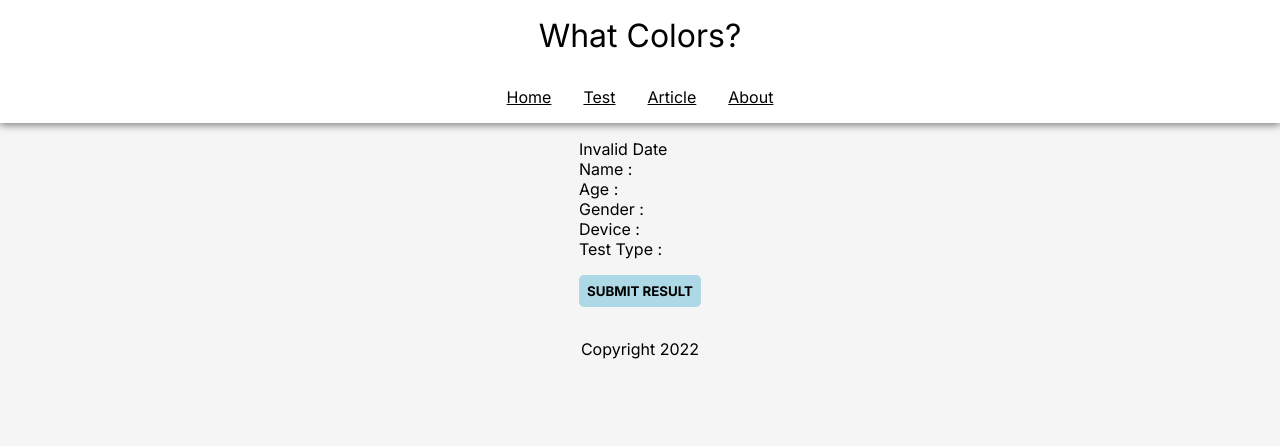
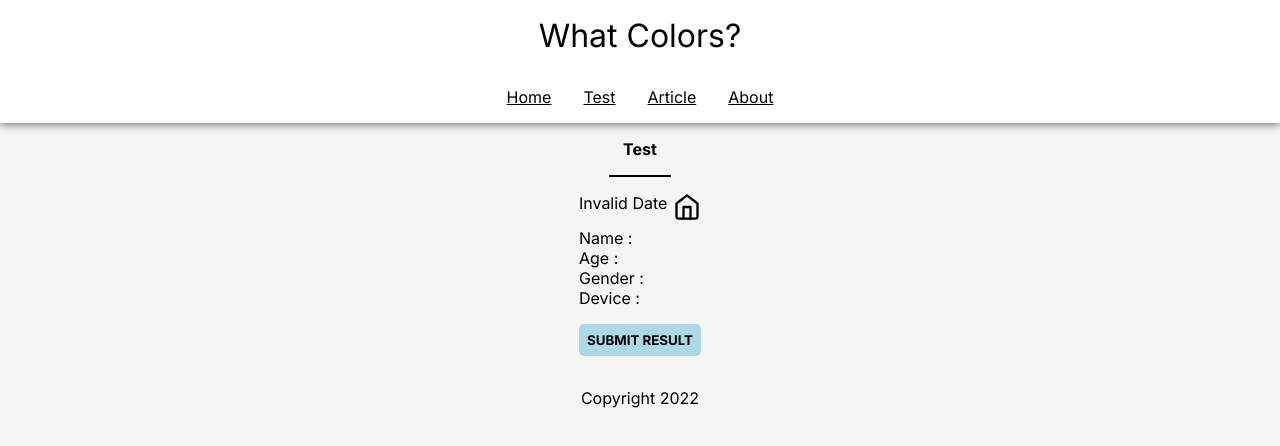
Before and after one commit to Z4nR/what-colors, a React (Create React App) app: page /test/test-sheet in a window 1280 px wide. Shown: the top 446 px of the page. Built offline with nearby package versions, Linux system fonts and the light colour scheme.

Commit message:
add result page and repair little mistake

```diff
--- a/src/App.js
+++ b/src/App.js
@@ -4,6 +4,7 @@ import AppNav from "./components/Navigation";
 import AboutPage from "./pages/AboutPage";
 import ArticlePage from "./pages/ArticlePage";
 import HomePage from "./pages/HomePage";
+import ResultPage from "./pages/ResultPage";
 import TestPage from "./pages/TestPage";
 import TestSheet from "./pages/TestSheet";
 
@@ -21,6 +22,7 @@ export default function ColorApp() {
           <Route path="/article" element={<ArticlePage />} />
           <Route path="/about" element={<AboutPage />} />
           <Route path="/test/test-sheet" element={<TestSheet />} />
+          <Route path="/test/result" element={<ResultPage />} />
         </Routes>
       </main>
       <footer>
--- a/src/components/test/test-modal/modal/IndividualModal.js
+++ b/src/components/test/test-modal/modal/IndividualModal.js
@@ -34,8 +34,8 @@ export default function IndividualModal({ closeModal, openTestSheet }) {
   return (
     <div className="modal-input individual-input">
       <div className="header-input-data">
-        <h3 className="font-header">Individual Data</h3>
-        <div className="icon-delete">
+        <h3>Individual Data</h3>
+        <div className="icon-close">
           <FiHome onClick={closeModal} />
         </div>
       </div>
--- /dev/null
+++ b/src/pages/ResultPage.js
@@ -0,0 +1,9 @@
+import React from "react";
+
+export default function ResultPage() {
+  return (
+    <section>
+      <p>Result Page</p>
+    </section>
+  );
+}
--- a/src/pages/TestSheet.js
+++ b/src/pages/TestSheet.js
@@ -1,10 +1,13 @@
 import React, { useEffect, useState } from "react";
+import { FiHome } from "react-icons/fi";
+import { useNavigate } from "react-router-dom";
 import { ReactSortable } from "react-sortablejs";
 import { showFormattedDateEN, shuffleArray } from "../utils/data-local";
 
 export default function TestSheet() {
   const [getData, setGetData] = useState(null);
   const [valueList, setValueList] = useState(null);
+  const navigate = useNavigate();
 
   useEffect(() => {
     const dataInput = localStorage.getItem("data");
@@ -58,7 +61,7 @@ export default function TestSheet() {
       const res = [];
       const initialRow = initial[rowIndex];
 
-      for (let i = 0; 1 < item.value.length; i++) {
+      for (let i = 0; i < item.value.length; i++) {
         const resultValue = item.value[i];
         const initialValue = initialRow.value[i];
         res.push(resultValue === initialValue);
@@ -71,7 +74,12 @@ export default function TestSheet() {
     });
   };
 
+  function closeTest() {
+    navigate("/test");
+  }
+
   function onSubmitArray() {
+    navigate("/test/result");
     const resultArray = reuniteArray();
     const compareResult = compareArray(resultArray, getData?.value);
     console.log(compareResult);
@@ -81,14 +89,24 @@ export default function TestSheet() {
     <section className="test-section">
       <div className="test-sheet">
         <div className="biodata-testing">
-          <p>{showFormattedDateEN(getData?.date)}</p>
+          <h4 className="header-testing">{getData?.test} Test</h4>
+          <div className="testing-status">
+            <p>{showFormattedDateEN(getData?.date)}</p>
+            <div className="icon-close">
+              <FiHome
+                onClick={(event) => {
+                  event.preventDefault();
+                  closeTest();
+                }}
+              />
+            </div>
+          </div>
           <p>
             Name : {getData?.firstName} {getData?.lastName}
           </p>
           <p>Age : {getData?.age}</p>
           <p>Gender : {getData?.gender}</p>
           <p>Device : {getData?.device}</p>
-          <p>Test Type : {getData?.test}</p>
         </div>
         {valueList?.map((data) => (
           <div className="row-sheet" key={data.row}>
--- a/src/styles/modal.css
+++ b/src/styles/modal.css
@@ -37,12 +37,12 @@
   flex-direction: row;
 }
 
-.icon-delete {
+.icon-close {
   font-size: 28px;
   cursor: pointer;
 }
 
-.font-header {
+.header-input-data {
   flex: 1;
 }
 
--- a/src/styles/testsheet.css
+++ b/src/styles/testsheet.css
@@ -11,7 +11,36 @@
 }
 
 .biodata-testing {
+  display: flex;
+  flex-direction: column;
   margin-bottom: 8px;
+}
+
+.header-testing {
+  text-align: center;
+}
+
+.header-testing::after {
+  align-self: center;
+  content: "";
+  width: 50%;
+  margin: 16px auto;
+  display: block;
+  border-bottom: 2px solid black;
+}
+
+.testing-status {
+  display: flex;
+  flex-direction: row;
+}
+
+.icon-close {
+  font-size: 28px;
+  cursor: pointer;
+}
+
+.testing-status p {
+  flex: 1;
 }
 
 .test-sheet button {
```
